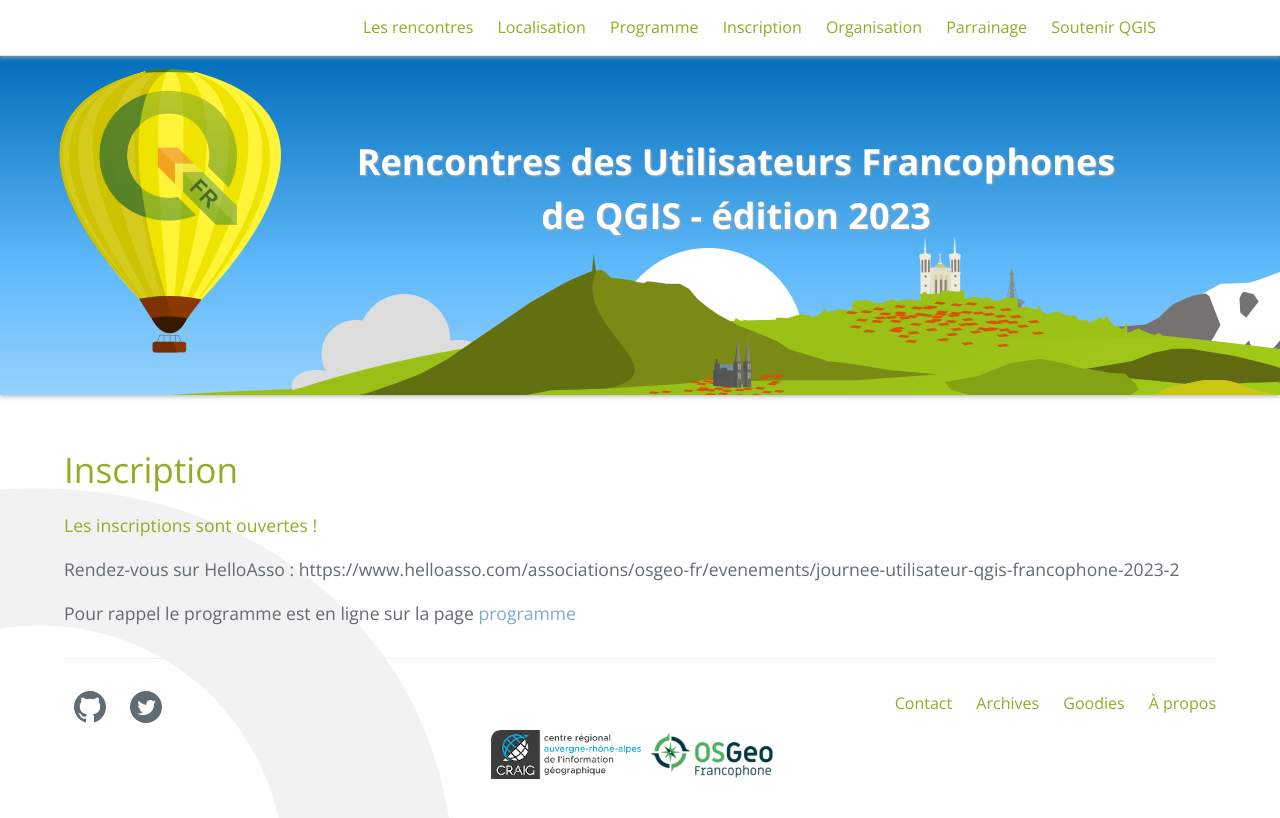
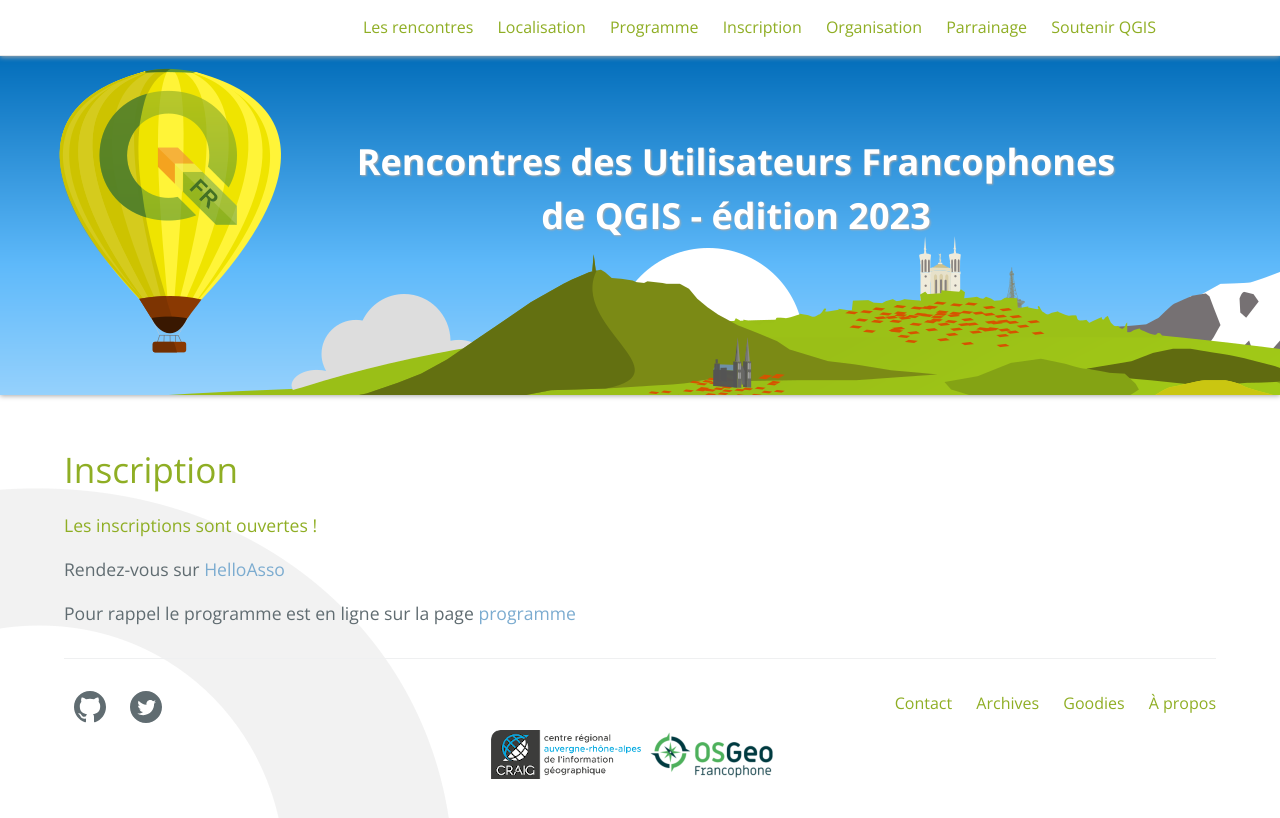
Before and after one commit to OSGeo-fr/QGIS-conf-fr-website, a Jekyll site: the page built from z25_inscription.md, in a window 1280 px wide. Shown: the top 818 px of the page. Built offline with Jekyll 4.4.1, drawn with Linux system fonts in a browser that asks for light colours.

Commit message:
Update z25_inscription.md

```diff
--- a/z25_inscription.md
+++ b/z25_inscription.md
@@ -8,6 +8,6 @@ menu: header
 
 #### Les inscriptions sont ouvertes !
 
-Rendez-vous sur HelloAsso : https://www.helloasso.com/associations/osgeo-fr/evenements/journee-utilisateur-qgis-francophone-2023-2
+Rendez-vous sur [HelloAsso](https://www.helloasso.com/associations/osgeo-fr/evenements/journee-utilisateur-qgis-francophone-2023-2)
 
 Pour rappel le programme est en ligne sur la page [programme](/z20_programme.html)
```
